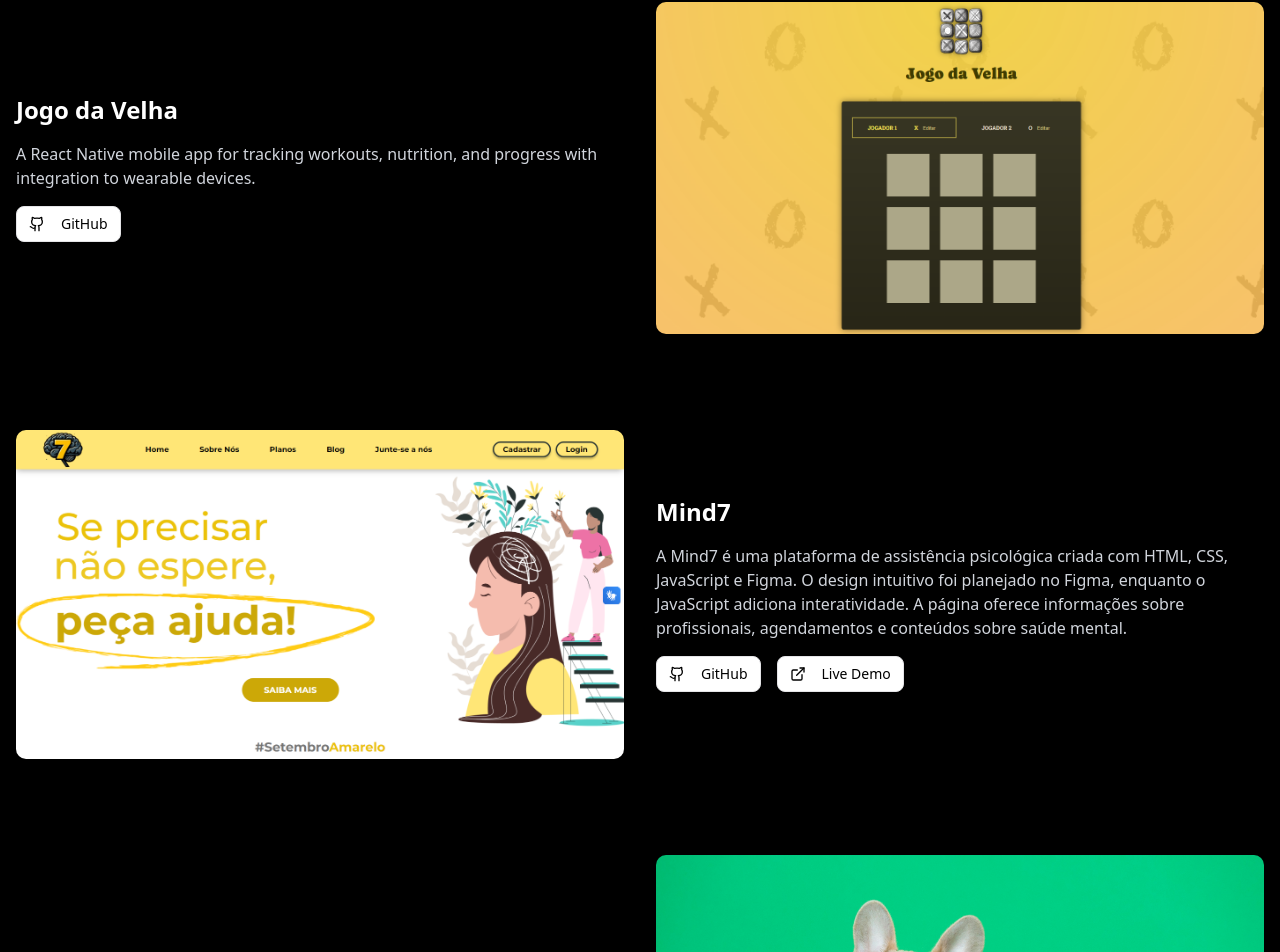
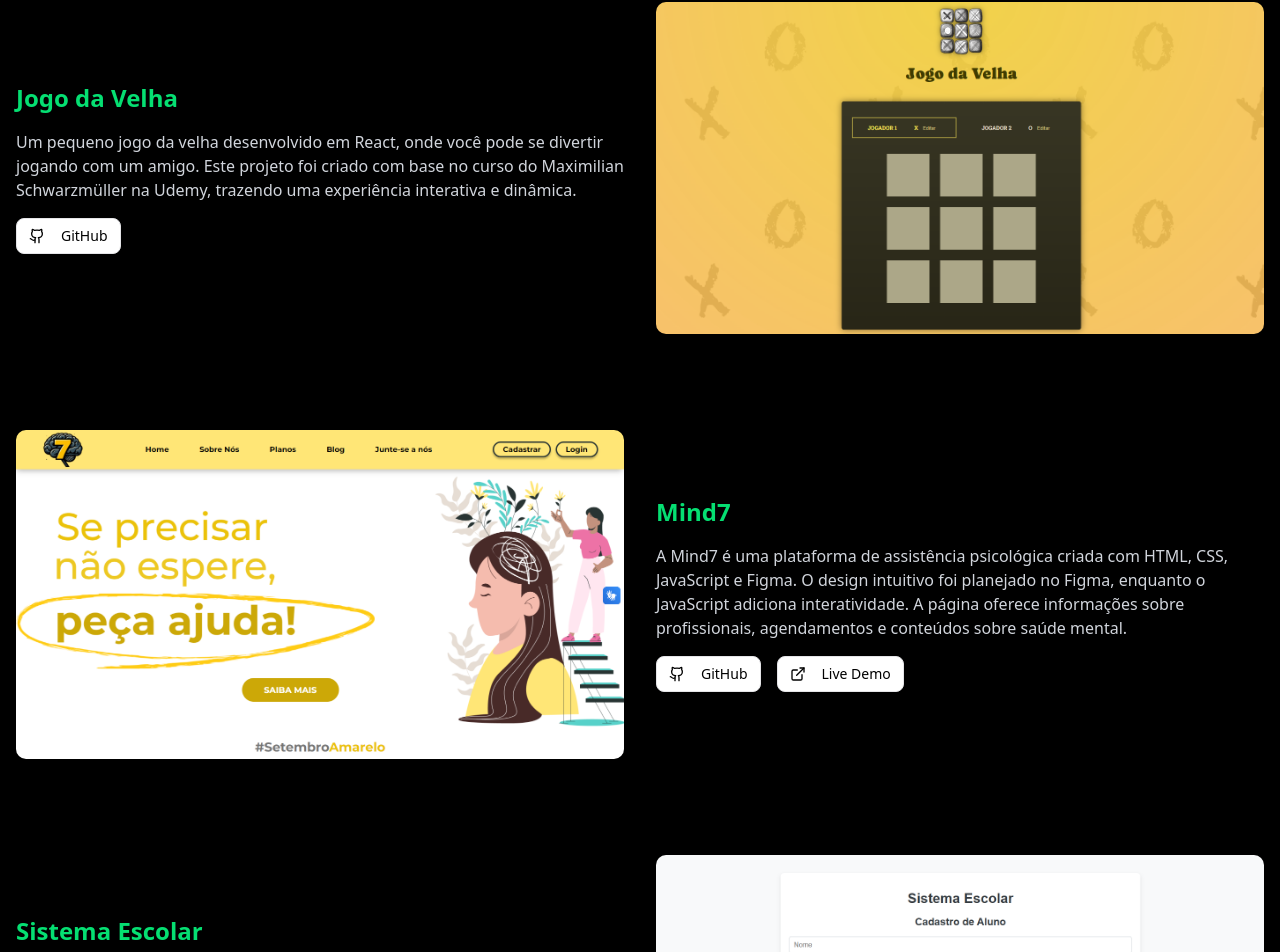
Before and after one commit to MatosRicardo/MyPortfolio, a Next.js app in the folder meu-portfolio/: page /Projetos in a window 1280 px wide. Shown: the part 1491-2443 px from the top of the page. Built offline with nearby package versions, Linux system fonts and the light colour scheme.

Commit message:
feat: project finalized

```diff
--- a/meu-portfolio/src/app/Projetos/page.tsx
+++ b/meu-portfolio/src/app/Projetos/page.tsx
@@ -43,7 +43,7 @@
     id: "project4",
     title: "Jogo da Velha",
     description:
-      "A React Native mobile app for tracking workouts, nutrition, and progress with integration to wearable devices.",
+      "Um pequeno jogo da velha desenvolvido em React, onde você pode se divertir jogando com um amigo. Este projeto foi criado com base no curso do Maximilian Schwarzmüller na Udemy, trazendo uma experiência interativa e dinâmica.",
     imageUrl: "/jogo.png",
     githubUrl: "https://github.com/MatosRicardo/JogoDaVelhaReact",
   },
@@ -58,11 +58,18 @@
   },
   {
     id: "project6",
+    title: "Sistema Escolar",
+    description:
+      "Uma API REST desenvolvida em Java para gerenciar o cadastro de alunos e aulas. Criada durante o curso no Instituto PROA, essa API permite realizar operações como criação, leitura, atualização e exclusão (CRUD) de alunos e aulas, garantindo uma estrutura eficiente e escalável.",
+    imageUrl: "/sistemaEscolar.png",
+    githubUrl: "https://github.com/MatosRicardo/Springboot_SistemaEscolar",
+  },
+  {
+    id: "project7",
     title: "EM BREVE...",
-    description: "Veja a foto para um spoiler...",
+    description: "A foto é um spoiler do projeto que está por vir!",
     imageUrl: "/spoilerv3.jpg",
     githubUrl: "#",
-    liveUrl: "#",
   },
 ];
 
@@ -91,7 +98,9 @@
                 />
               </div>
               <div className="w-full md:w-1/2 space-y-4">
-                <h2 className="text-2xl font-bold">{project.title}</h2>
+                <h2 className="text-2xl font-bold text-green-400">
+                  {project.title}
+                </h2>
                 <p className="text-gray-300">{project.description}</p>
                 <div className="flex gap-4">
                   <Button
```
Also changed, not shown: meu-portfolio/public/sistemaEscolar.png (added).
